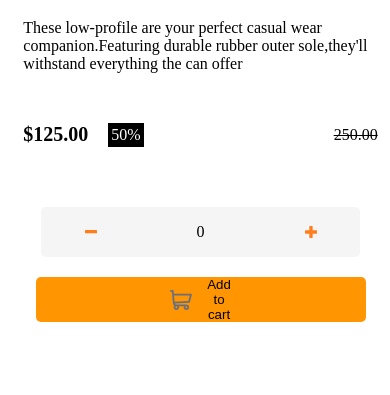
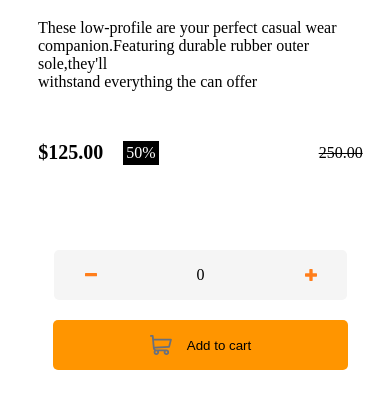
Before and after one commit to Adu-p123/Revision, a plain HTML site: page index.html in a window 390 px wide. Shown: the part 615-1010 px from the top of the page. Before the commit the page ends 937 px from the top, so only its background shows below. Drawn offline with Linux system fonts and the light colour scheme.

Commit message:
Refactor CSS styles for consistency and responsiveness
Fixing of a bug at  the mobile design( which the buttons and spacing the 2500)

```diff
--- a/style.css
+++ b/style.css
@@ -155,7 +155,7 @@ button{
     display: flex;
     justify-content: center;
     align-items: center;
-    gap: 190px;
+    gap: 160px;
     margin-bottom: 50px;
 
    }
@@ -164,7 +164,8 @@ button{
     flex-direction: column;
     justify-content: center;
     align-items: center;
-    ;
+     width: 325px;
+    height: 170px;
    }
   .plus{
     width: 90%;
@@ -176,10 +177,8 @@ button{
   }
 
  .btn button{
-   padding-left: 165px;
-   padding-right: 165px;
-
-
+  width: 295px;
+   height: 50px;
  }
  button p{
     display: flex;
```
